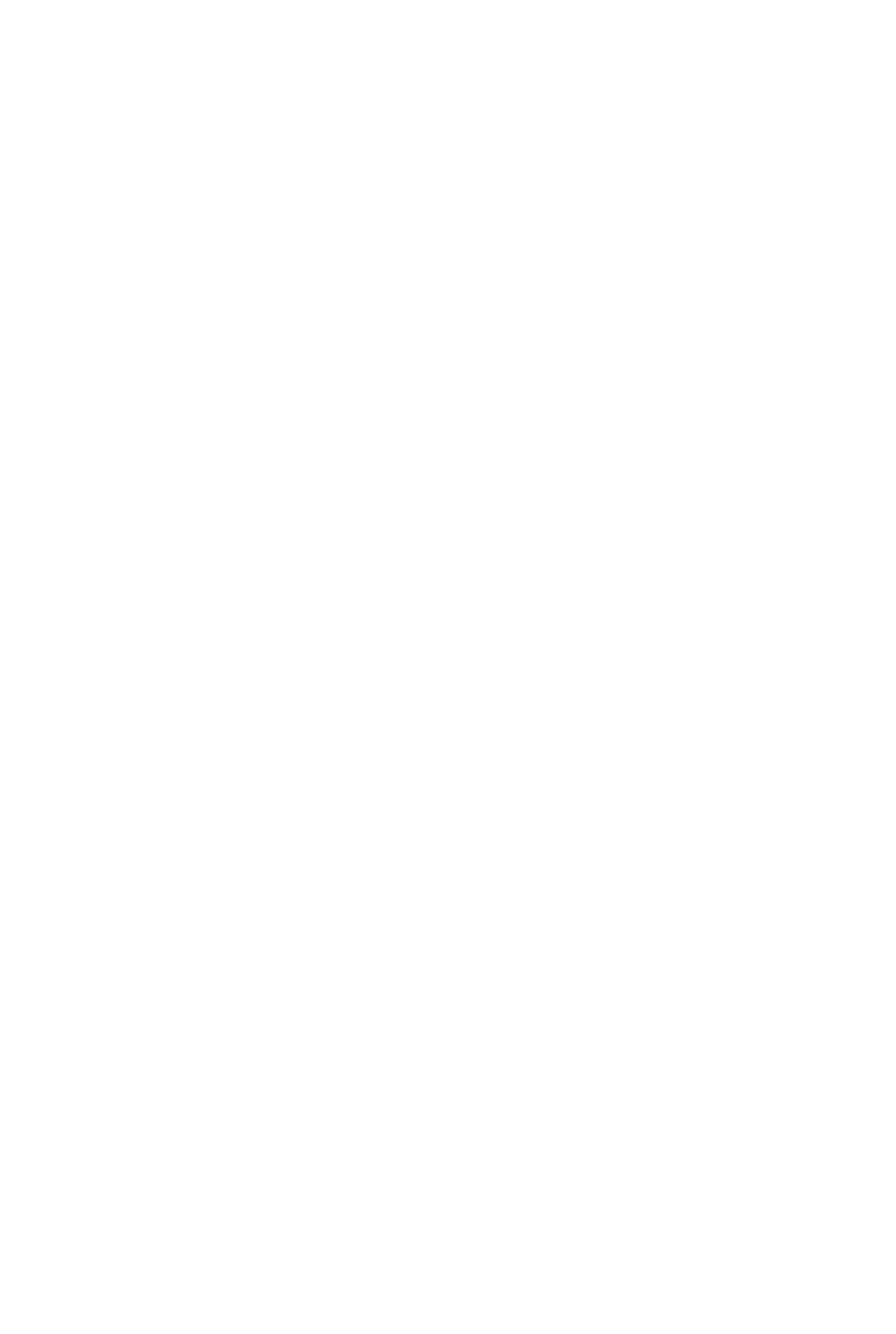
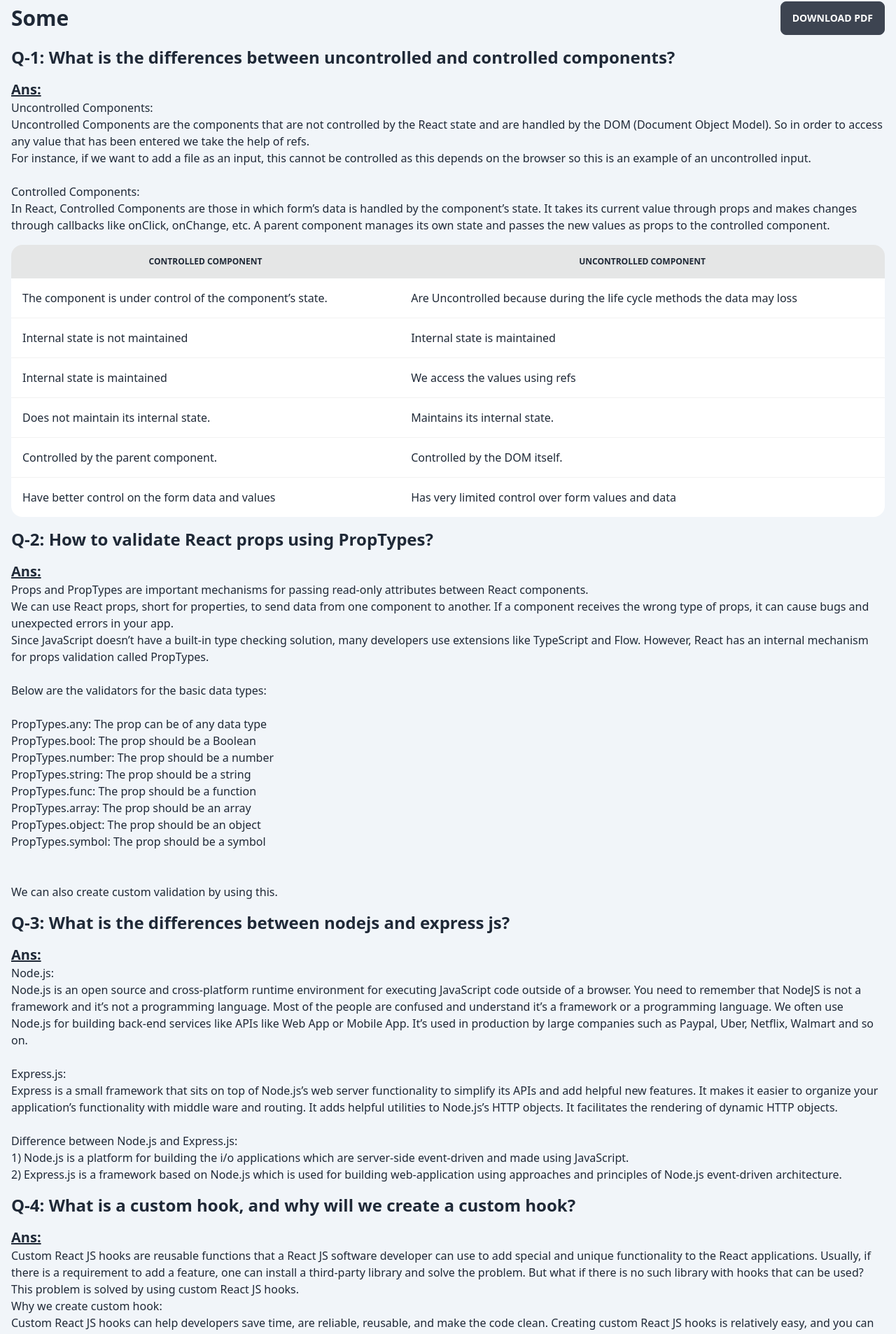
Before and after one commit to jinxsazzad/indian-tadka-client, a React (Vite) app: page /blog in a window 1280 px wide. Shown: the part 78-1985 px from the top of the page at 70% size. Before the commit the page ends 800 px from the top, so only its background shows below. Built offline with nearby package versions, Linux system fonts and the light colour scheme; no server answers.

Commit message:
done chef banner

```diff
--- a/package.json
+++ b/package.json
@@ -19,6 +19,7 @@
     "react": "^18.2.0",
     "react-dom": "^18.2.0",
     "react-icons": "^4.8.0",
+    "react-lazy-load": "^4.0.1",
     "react-loader-spinner": "^5.3.4",
     "react-router-dom": "^6.11.0",
     "sort-by": "^1.2.0"
--- a/src/components/Blog/Blog.jsx
+++ b/src/components/Blog/Blog.jsx
@@ -1,11 +1,188 @@
-import NavigationBar from '../NavigationBar/NavigationBar';
+import Footer from "../Footer/Footer";
+import NavigationBar from "../NavigationBar/NavigationBar";
 
 const Blog = () => {
-    return (
-        <div className="container mx-auto px-4">
-            <NavigationBar></NavigationBar>
+  return (
+    <div className="container mx-auto px-4 bg-slate-100">
+      <NavigationBar></NavigationBar>
+      <div>
+        <div className="flex justify-between items-center my-4">
+          <h1 className="text-3xl font-semibold">Some</h1>{" "}
+          <button className="btn">Download PDF</button>
         </div>
-    );
+        <div className="pb-8">
+          <div>
+            <h1 className=" text-2xl font-bold my-4">
+              Q-1: What is the differences between uncontrolled and controlled
+              components?
+            </h1>
+            <p>
+              <span className=" text-xl font-bold underline me-2">Ans:</span>
+              <br />
+              <span>
+                Uncontrolled Components:
+                <br /> Uncontrolled Components are the components that are not
+                controlled by the React state and are handled by the DOM
+                (Document Object Model). So in order to access any value that
+                has been entered we take the help of refs.
+                <br />
+                For instance, if we want to add a file as an input, this cannot
+                be controlled as this depends on the browser so this is an
+                example of an uncontrolled input.
+              </span>
+              <br />
+              <br />
+              <span>
+                Controlled Components: <br /> In React, Controlled Components
+                are those in which form’s data is handled by the component’s
+                state. It takes its current value through props and makes
+                changes through callbacks like onClick, onChange, etc. A parent
+                component manages its own state and passes the new values as
+                props to the controlled component.
+              </span>
+              <div className="overflow-x-auto my-4">
+                <table className="table w-full">
+                  {/* head*/}
+                  <thead>
+                    <tr className="active text-center">
+                      <th>Controlled Component</th>
+                      <th>Uncontrolled Component</th>
+                    </tr>
+                  </thead>
+                  <tbody>
+                    {/* row 1 */}
+                    <tr>
+                      <td>
+                        The component is under control of the component’s state.
+                      </td>
+                      <td>
+                        Are Uncontrolled because during the life cycle methods
+                        the data may loss
+                      </td>
+                    </tr>
+                    {/* row 2 */}
+                    <tr>
+                      <td>Internal state is not maintained</td>
+                      <td>Internal state is maintained</td>
+                    </tr>
+                    {/* row 3 */}
+                    <tr>
+                      <td>Internal state is maintained</td>
+                      <td>We access the values using refs</td>
+                    </tr>
+                    {/* row 4 */}
+                    <tr>
+                      <td>Does not maintain its internal state.</td>
+                      <td>Maintains its internal state.</td>
+                    </tr>
+                    {/* row 5 */}
+                    <tr>
+                      <td>Controlled by the parent component.</td>
+                      <td>Controlled by the DOM itself.</td>
+                    </tr>
+                    {/* row 6 */}
+                    <tr>
+                      <td>Have better control on the form data and values</td>
+                      <td>
+                        Has very limited control over form values and data
+                      </td>
+                    </tr>
+                  </tbody>
+                </table>
+              </div>
+            </p>
+          </div>
+          <div>
+            <h1 className=" text-2xl font-bold my-4">
+              Q-2: How to validate React props using PropTypes?
+            </h1>
+            <p>
+              <span className=" text-xl font-bold underline me-2">Ans:</span>
+              <br />
+              Props and PropTypes are important mechanisms for passing read-only
+              attributes between React components. <br />
+              We can use React props, short for properties, to send data from
+              one component to another. If a component receives the wrong type
+              of props, it can cause bugs and unexpected errors in your app.{" "}
+              <br />
+              Since JavaScript doesn’t have a built-in type checking solution,
+              many developers use extensions like TypeScript and Flow. However,
+              React has an internal mechanism for props validation called
+              PropTypes. <br />
+              <br />
+              Below are the validators for the basic data types: <br /><br />
+              PropTypes.any: The prop can be of any data type <br />
+              PropTypes.bool: The prop should be a Boolean <br />
+              PropTypes.number: The prop should be a number <br />
+              PropTypes.string: The prop should be a string <br />
+              PropTypes.func: The prop should be a function <br />
+              PropTypes.array: The prop should be an array <br />
+              PropTypes.object: The prop should be an object <br />
+              PropTypes.symbol: The prop should be a symbol <br /><br /><br />
+              We can also create custom validation by using this.
+            </p>
+          </div>
+          <div>
+            <h1 className=" text-2xl font-bold my-4">
+              Q-3: What is the differences between nodejs and express js?
+            </h1>
+            <p>
+              <span className=" text-xl font-bold underline me-2">Ans:</span>
+              <br />
+              Node.js: <br />
+              Node.js is an open source and cross-platform runtime environment
+              for executing JavaScript code outside of a browser. You need to
+              remember that NodeJS is not a framework and it’s not a programming
+              language. Most of the people are confused and understand it’s a
+              framework or a programming language. We often use Node.js for
+              building back-end services like APIs like Web App or Mobile App.
+              It’s used in production by large companies such as Paypal, Uber,
+              Netflix, Walmart and so on. <br />
+              <br />
+              Express.js: <br />
+              Express is a small framework that sits on top of Node.js’s web
+              server functionality to simplify its APIs and add helpful new
+              features. It makes it easier to organize your application’s
+              functionality with middle ware and routing. It adds helpful
+              utilities to Node.js’s HTTP objects. It facilitates the rendering
+              of dynamic HTTP objects.
+              <br />
+              <br />
+              Difference between Node.js and Express.js: <br />
+              1) Node.js is a platform for building the i/o applications which
+              are server-side event-driven and made using JavaScript. <br />
+              2) Express.js is a framework based on Node.js which is used for
+              building web-application using approaches and principles of
+              Node.js event-driven architecture.
+            </p>
+          </div>
+          <div>
+            <h1 className=" text-2xl font-bold my-4">
+              Q-4: What is a custom hook, and why will we create a custom hook?
+            </h1>
+            <p>
+              <span className=" text-xl font-bold underline me-2">Ans:</span>
+              <br />
+              Custom React JS hooks are reusable functions that a React JS
+              software developer can use to add special and unique functionality
+              to the React applications. Usually, if there is a requirement to
+              add a feature, one can install a third-party library and solve the
+              problem. But what if there is no such library with hooks that can
+              be used? This problem is solved by using custom React JS hooks.{" "}
+              <br />
+              Why we create custom hook: <br />
+              Custom React JS hooks can help developers save time, are reliable,
+              reusable, and make the code clean. Creating custom React JS hooks
+              is relatively easy, and you can search for many open sources where
+              you can get some custom hooks from the library already created by
+              developers.
+            </p>
+          </div>
+        </div>
+      </div>
+      <Footer></Footer>
+    </div>
+  );
 };
 
 export default Blog;
--- a/src/components/Chef/ChefCard.jsx
+++ b/src/components/Chef/ChefCard.jsx
@@ -1,19 +1,20 @@
+import LazyLoad from "react-lazy-load";
 import { Link } from "react-router-dom";
 
-const ChefCard = ({chef}) => {
-    const {id,name,image_url,years_of_experience,num_recipes,likes} = chef;
+const ChefCard = ({ chef }) => {
+  const { id, name, image_url, years_of_experience, num_recipes, likes } = chef;
   return (
     <div className="card w-96 bg-base-100 shadow-xl">
       <figure className="px-10 pt-10 h-2/4">
-        <img
-          src={image_url}
-          alt="Shoes"
-          className="rounded-xl"
-        />
+        <LazyLoad threshold={0.95} onContentVisible={() => {}}>
+          <img src={image_url} alt="Shoes" className="rounded-xl" />
+        </LazyLoad>
       </figure>
       <div className="card-body items-center text-center">
         <h2 className="card-title text-4xl font-bold ">{name}</h2>
-        <p className=" font-semibold text-lg">{years_of_experience} years of experience</p>
+        <p className=" font-semibold text-lg">
+          {years_of_experience} years of experience
+        </p>
         <p className=" font-semibold text-lg">{num_recipes} recipes</p>
         <p className=" font-semibold text-lg">{likes} likes</p>
         <div className="card-actions">
--- a/src/components/ChefRecipes/ChefRecipes.jsx
+++ b/src/components/ChefRecipes/ChefRecipes.jsx
@@ -13,6 +13,7 @@ const ChefRecipes = () => {
     name,
     num_recipes,
     picture_url,
+    chef_description,
     recipes,
     years_of_experience,
   } = chefRecipesByChefID;
@@ -41,22 +42,16 @@ const ChefRecipes = () => {
       <NavigationBar></NavigationBar>
       <div className=" bg-slate-100">
         <div className="bg-blue-500 text-white p-8">
-          <div className="flex justify-center items-center mb-4">
+          <div className="flex justify-center items-center mb-4 gap-10">
             <img
               src={picture_url}
               alt={name}
-              className="rounded-full h-32 w-32 mr-2 "
+              className="w-full md:w-64 h-40 md:h-48 transform md:-skew-x-12 rounded-lg ms-6  "
             />
-
-            <div>
-              <h1 className="text-4xl font-bold">{name}</h1>
-              <p className="text-lg">
-                Lorem ipsum dolor sit amet consectetur adipisicing elit.
-                Excepturi itaque autem esse beatae voluptatum obcaecati
-                inventore fugit consequatur voluptatem, dolores id suscipit
-                perferendis atque architecto repudiandae, sapiente ea quae
-                temporibus.
-              </p>
+            <div className=" border-s-2 border-white ps-14 ms-8 ">
+              <h1 className="text-4xl font-bold mb-4">{name}</h1>
+              <hr />
+              <p className="text-lg mt-2">{chef_description}</p>
             </div>
           </div>
           <div className="flex justify-between items-center">
```
Also changed, not shown: 1 other file (tests, documents, lock files or other folders).
